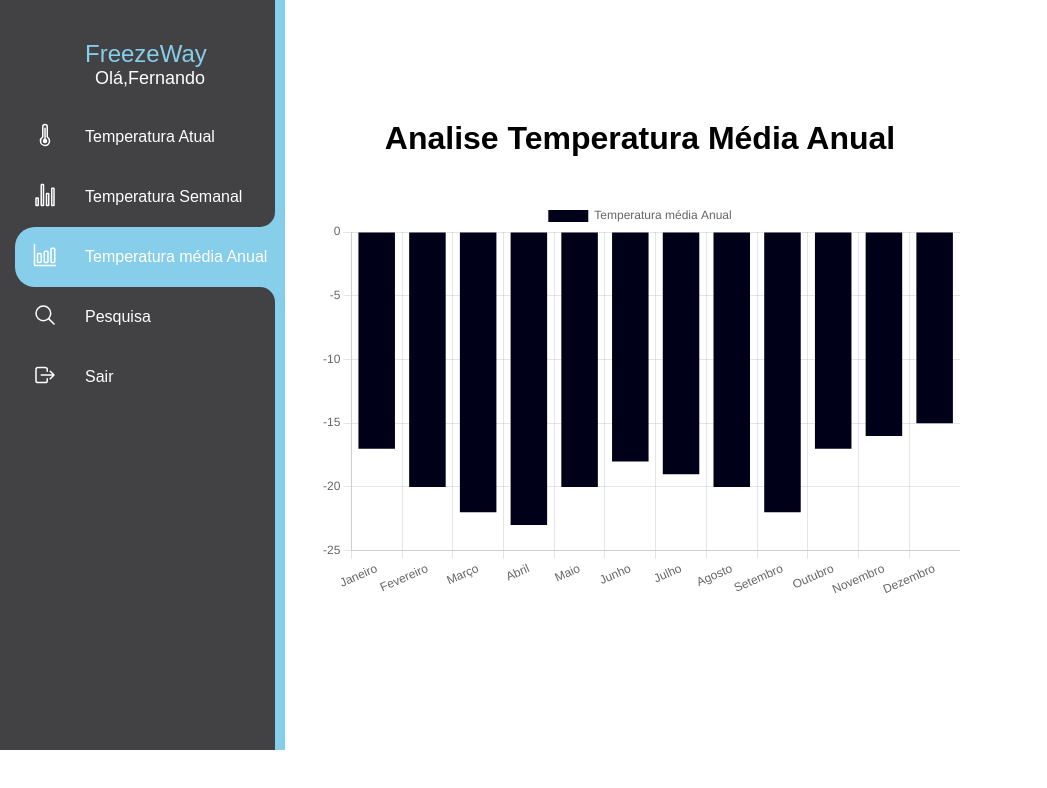
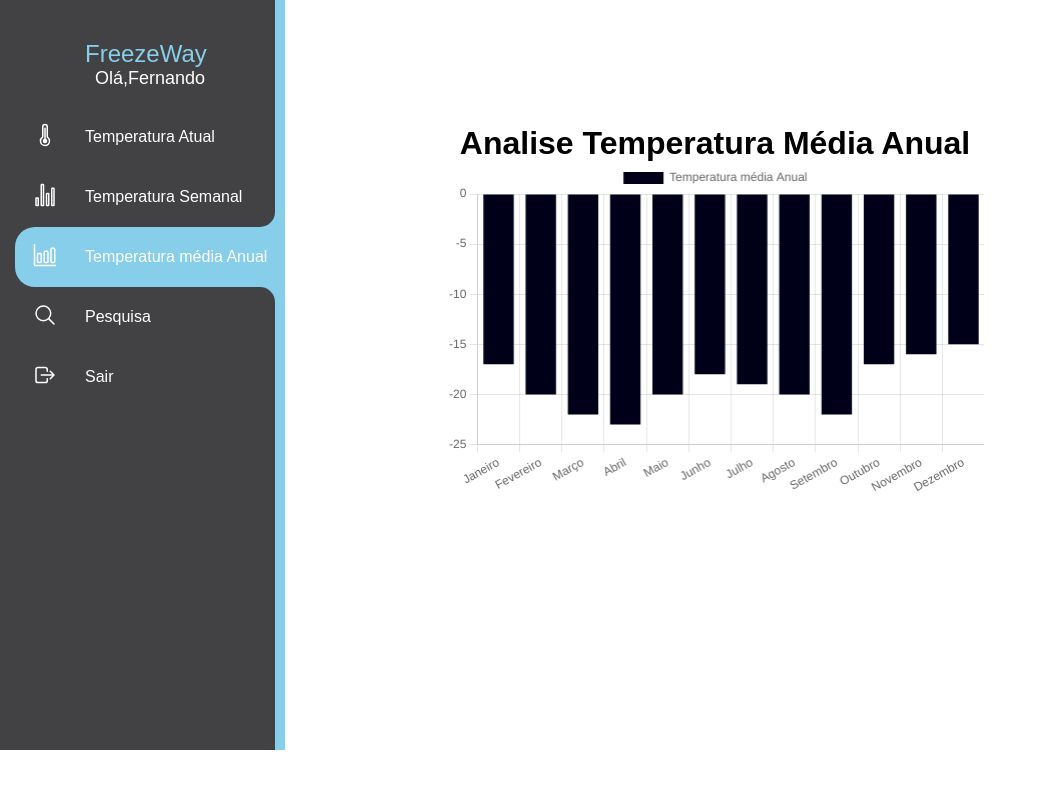
Before and after one commit to PedroHenriqueRC/FreezeWay, a website: page Sprint2/DashboardFinal/DashTempAnual.html in a window 1280 px wide. Shown: the whole page, without its empty margins (0-1047 px from the left). Drawn offline with nearby package versions, Linux system fonts and the light colour scheme.

Commit message:
atualização dashboard

```diff
--- a/Sprint2/DashboardFinal/DashTempAnual.html
+++ b/Sprint2/DashboardFinal/DashTempAnual.html
@@ -52,10 +52,12 @@
         </ul>
     </div>
 
-    <h1>Analise Temperatura Média Anual</h1>
+    <div class="body">
+        <h1>Analise Temperatura Média Anual</h1>
 
-    <div>
-        <canvas id="myChart2" style="height:50vh; width: 50vw;top: 50%;left: 50%;"></canvas>
+        <div class="canva2">
+            <canvas id="myChart2" style="height:50vh; width: 50vw;top: 50%;left: 50%;"></canvas>
+        </div>
     </div>
 
 <script type="module" src="https://unpkg.com/ionicons@7.1.0/dist/ionicons/ionicons.esm.js"></script>
--- a/Sprint2/DashboardFinal/TesteMenu.css
+++ b/Sprint2/DashboardFinal/TesteMenu.css
@@ -120,21 +120,27 @@
    box-shadow: 15px -15px 0 skyblue;
 }
 
-h1{
-    position: absolute;
-    top: 15%;
+.body{
+  margin-top: 50px;
+  margin-left: 150px;
+  display: flex;
+  align-items: center;
+  flex-direction: column;
+  width: 70%;
+  height: 600px;
 }
 
+.canva2{
+  width: 60%;
+}
 
 .area-parametros-alerta {
     border: 2px solid rgb(0, 0, 0);
     flex-direction: column;
     position: absolute;
     bottom:20%;
-    left:450px;
+    left: 390px;
     width:40%;
-    margin: auto;
-    margin-top: 0px;
     background-color: skyblue;
   }
 
@@ -177,7 +183,7 @@ h1{
     background-color: #1eff00;
   }
 
-  .perigo-quente {
+  .alerta-perigo {
     border: 1px solid rgb(0, 0, 0);
     background-color: #ff0000;
   }
--- a/Sprint2/DashboardFinal/main.js
+++ b/Sprint2/DashboardFinal/main.js
@@ -12,7 +12,7 @@ const SERVIDOR_PORTA = 3300;
 // Habilita ou desabilita a inserção de dados no banco de dados
 // false -> nao insere
 // true -> insere
-const HABILITAR_OPERACAO_INSERIR = true;
+const HABILITAR_OPERACAO_INSERIR = false;
 
 // Função para comunicação serial
 const serial = async (
```
Also changed, not shown: Sprint2/DashboardFinal/DashFinal.html (+15 -7 lines), Sprint2/DashboardFinal/DashTemSemanal.html (+6 -4 lines).
